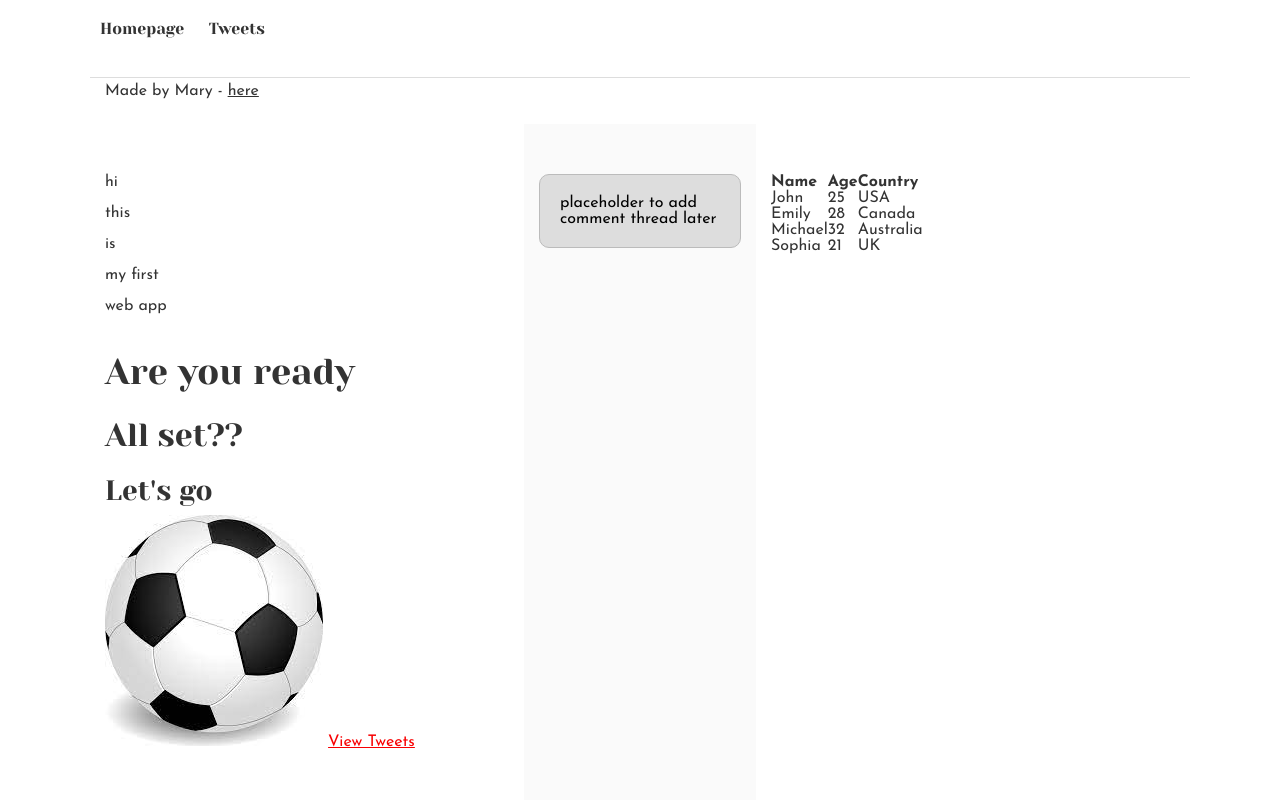
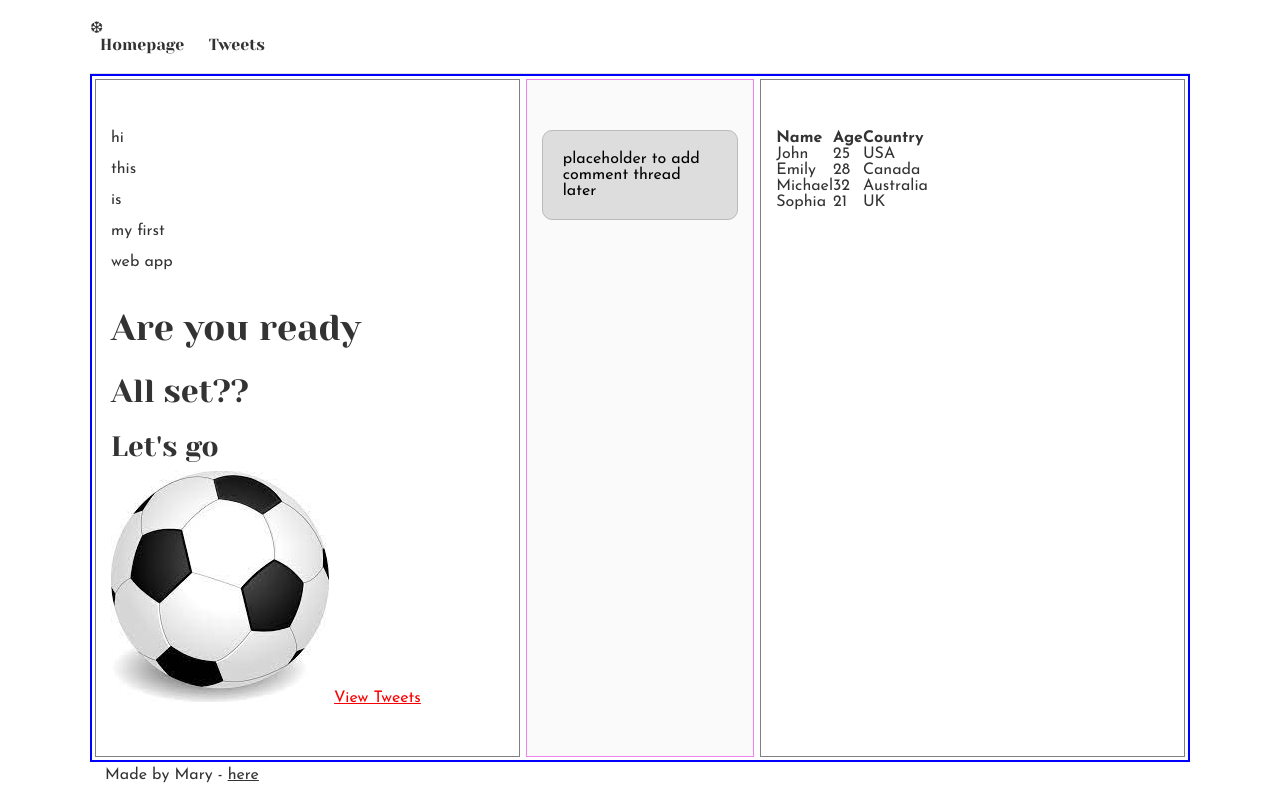
Before and after one commit to OfosuaMary/alx_html_css, a plain HTML site: page css_basic/index.html in a window 1280 px wide. Drawn offline with Linux system fonts and the light colour scheme.

Commit message:
some more styling

```diff
--- a/css_basic/index.html
+++ b/css_basic/index.html
@@ -15,11 +15,11 @@
 </head>
 <body class="works_on_smartphone">
     <header>
+        <span class="logo">❆</span>
         <ul><li><a href="index.html">Homepage</a></li>
              <li><a href="tweets.html">Tweets</a></li>
         </ul>
     </header>
-    <footer><p>Made by Mary - <a href="https://google.com" target="_blank">here</a></p></footer>
    <main><article>
     <p>hi</p>
     <p>this</p>
@@ -62,5 +62,6 @@
 </tbody>
    </table></article>
 </main>
+<footer><p>Made by Mary - <a href="https://google.com" target="_blank">here</a></p></footer>
 </body>
 </html>
--- a/css_basic/styles.css
+++ b/css_basic/styles.css
@@ -6,12 +6,20 @@ main{
     display: flex;
     flex-direction: row;
     flex: auto;
+    border: 2px solid blue;
 }
 article{
     flex: 2;
     overflow-y: auto;
+    border: 1px solid gray;
+    margin: 3px;
 }
 aside{
     flex: 1;
     overflow-y: auto;
+    border: 1px solid violet;
+    margin: 3px;
 }
+span{
+    width: 300px;
+}
```
